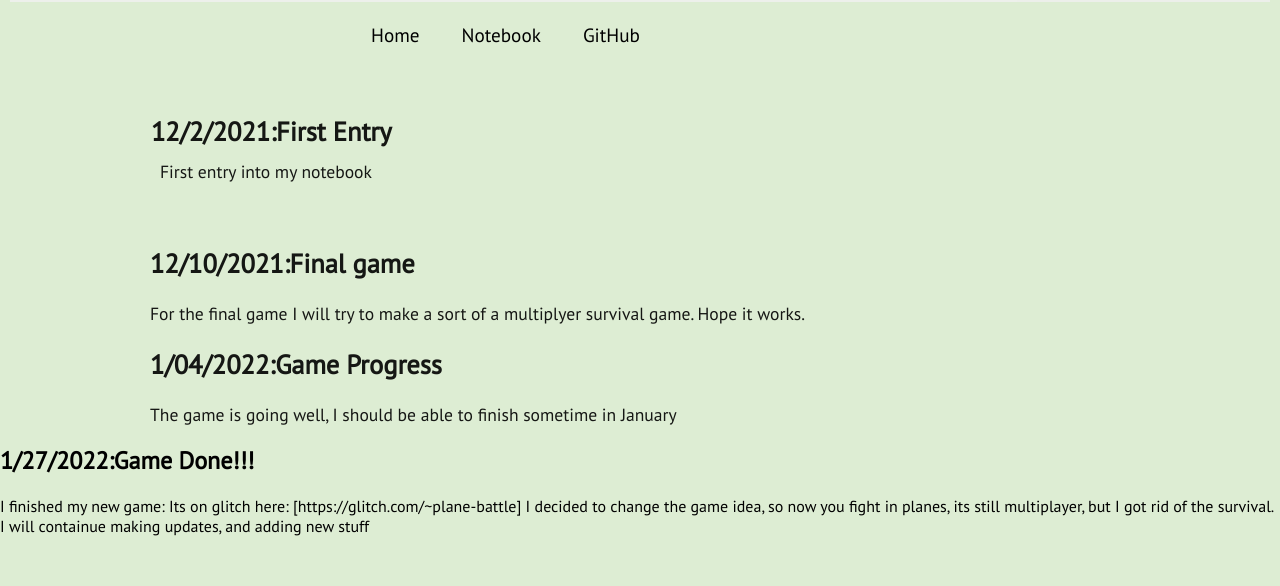
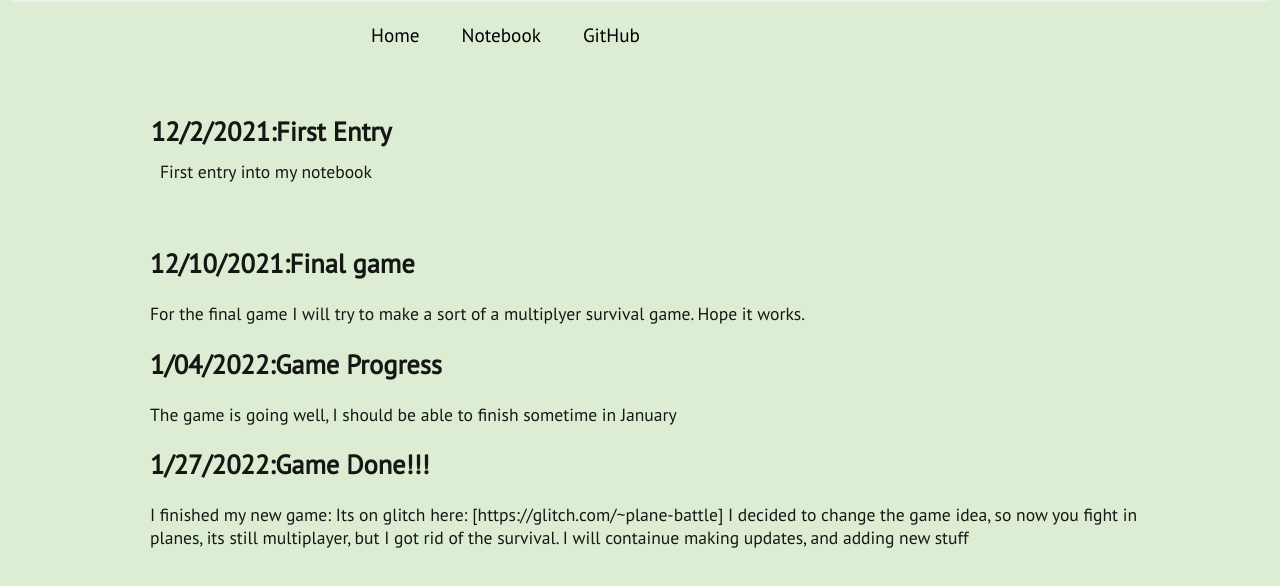
Before and after one commit to danieljunli/danieljunzhi.me, a plain HTML site: page Notebook.htm in a window 1280 px wide. Shown: the part 216-802 px from the top of the page. Drawn offline with Linux system fonts and the light colour scheme.

Commit message:
Updated for next 3 log entrys

```diff
--- a/notebook.css
+++ b/notebook.css
@@ -108,7 +108,7 @@ li a:hover, li a:active {
 }
 
 
-.note2, .note3{
+.note2, .note3, .note4, .note5, .note6{
   position: relative;
   left: 150px;
   top: 0px;
@@ -125,6 +125,6 @@ li a:hover, li a:active {
 .note2head,  .note3head{
 }
 
-.note2more, .note3more{
+.note2more, .note3more, .note4, .note5, .note6{
   right:160px;
 }
```
